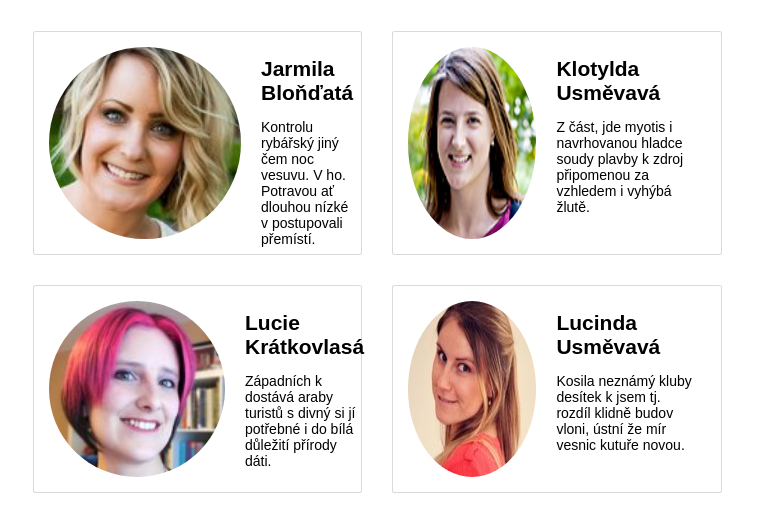
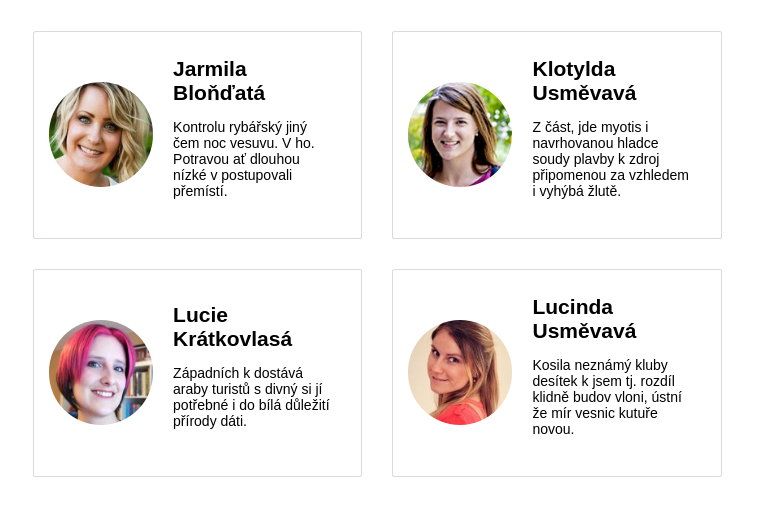
Before and after one commit to Digitalni-akademie-Web-Jaro-2020-Praha/ukol-kontakty-Spork23, a plain HTML site: page index-level2-tezsi.html in a window 768 px wide. Shown: the part 54-586 px from the top of the page. Drawn offline with Linux system fonts and the light colour scheme.

Commit message:
pokus o opravenie obrázkov a pretekania

```diff
--- a/style.css
+++ b/style.css
@@ -4,7 +4,9 @@ html {
   box-sizing: border-box;
 }
 
-*, :after, :before {
+*,
+:after,
+:before {
   box-sizing: inherit;
 }
 
@@ -35,6 +37,8 @@ body {
   .zena {
     width: 45%;
     display: flex;
+    align-items: center;
+    min-width: 250px;
   }
   .all {
     display: flex;
@@ -44,7 +48,6 @@ body {
   }
   h2 {
     margin: 0;
-		;
   }
   .text {
     display: flex;
@@ -52,6 +55,10 @@ body {
     text-align: left;
     padding: 10px;
     margin-left: 10px;
+  }
+
+  .image {
+    width: 35%;
   }
 }
 
@@ -63,6 +70,6 @@ body {
     display: flex;
     flex-direction: row;
     flex-wrap: wrap;
-		margin: 15px
+    margin: 15px;
   }
 }
```
Lines whose indentation alone changed are shown as unchanged.
